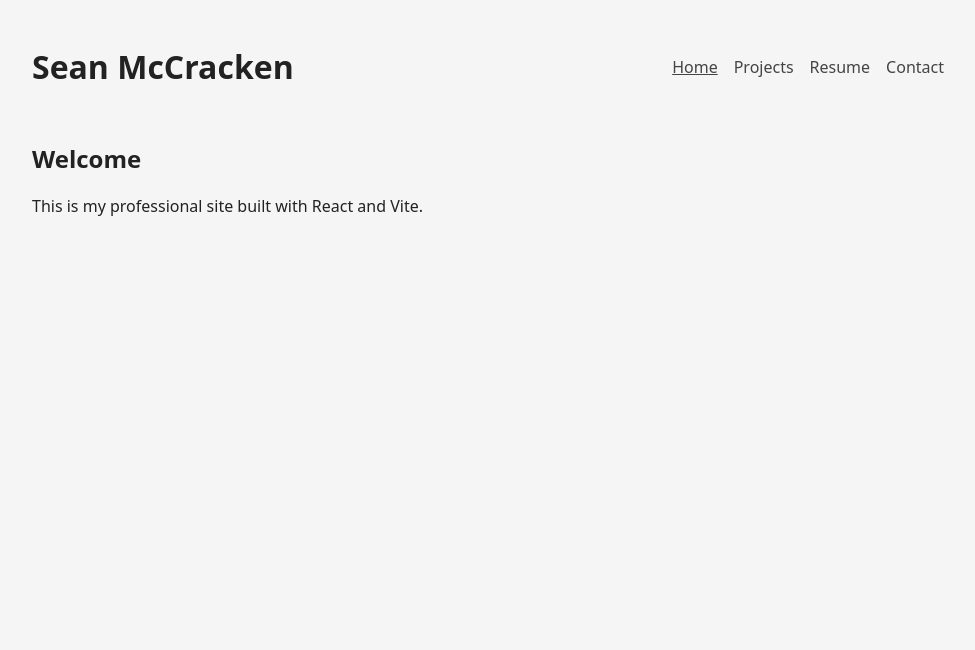
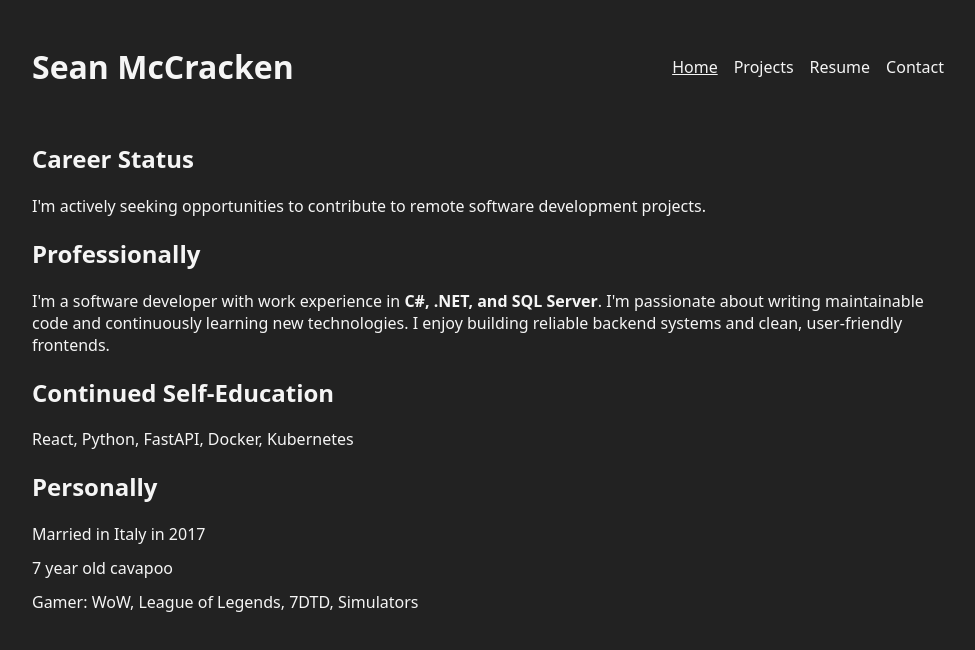
Before and after one commit to seanmccracken-dev/Website, a React (Vite) app: page / in a window 1280 px wide. Shown: the top 650 px of the page, without its empty margins (152-1127 px from the left). Built offline with nearby package versions, Linux system fonts and the light colour scheme.

Commit message:
home page & cleanup

```diff
--- a/src/index.css
+++ b/src/index.css
@@ -1,3 +1,21 @@
+/* ------------------------------
+   Colors
+--------------------------------*/
+:root {
+    /* Background */
+    --bg: #222;
+    /* Card colors */
+    --card: #f5f5f5;
+    --card-text: #1e1e1e;
+    --border: #2c2c2c;
+    /* Text */
+    --text: #f5f5f5;
+    --muted: #a0a0a0;
+    /* Accent */
+    --accent: #ffffff; /* for link hover / minimal accent */
+    --external: #0077b5;
+}
+
 * {
     box-sizing: border-box;
 }
@@ -5,8 +23,8 @@
 body {
     margin: 0;
     font-family: system-ui, -apple-system, BlinkMacSystemFont, 'Segoe UI', Roboto, Oxygen, Ubuntu, Cantarell, 'Open Sans', 'Helvetica Neue', sans-serif;
-    background-color: #f5f5f5;
-    color: #222;
+    background-color: var(--bg);
+    color: var(--text);
 }
 
 .container {
@@ -20,17 +38,19 @@ body {
     justify-content: space-between;
     align-items: center;
     margin-bottom: 2rem;
+    color: var(--text);
 }
 
 .header nav a {
     margin-left: 1rem;
     text-decoration: none;
-        color: #444;
+    color: var(--text);
     font-weight: 500;
 }
 
 .header nav a:hover {
     text-decoration: underline;
+    color: var(--accent)
 }
 
 .header nav a.active {
@@ -44,7 +64,8 @@ body {
 }
 
 .project-card {
-    background: white;
+    background: var(--card);
+    color: var(--card-text);
     padding: 1.25rem;
     border-radius: 6px;
     box-shadow: 0 2px 6px rgba(0, 0, 0, 0.08);
@@ -61,7 +82,7 @@ body {
 .project-card a {
     display: inline-block;
     margin-top: 0.5rem;
-        color: #2563eb;
+    color: var(--external);
     font-weight: 500;
     text-decoration: none;
 }
@@ -83,22 +104,33 @@ body {
 }
 
 .readme pre {
-        background: #f3f3f3;
+    background: var(-bg);
     padding: 1rem;
     overflow-x: auto;
     border-radius: 6px;
 }
 
 .readme code {
-        background: #eee;
+    background: var(--card);
     padding: 0.2rem 0.4rem;
     border-radius: 4px;
 }
 
 .readme a {
-        color: #2563eb;
+    color: var(--external);
 }
 
+.about-list {
+    list-style: none;
+    padding: 0;
+}
+
+.about-list li {
+    display: flex;
+    align-items: center;
+    gap: 0.75rem;
+    margin-bottom: 0.75rem;
+}
 
 .contact-list {
     list-style: none;
@@ -114,7 +146,6 @@ body {
 
 .contact-list svg {
     font-size: 1.2rem;
-        color: #555;
 }
 
 .contact-list a {
@@ -123,5 +154,5 @@ body {
 }
 
 .contact-list a:hover {
-            color: #0077b5;
+    color: var(--accent);
 }
--- a/src/pages/Contact.jsx
+++ b/src/pages/Contact.jsx
@@ -9,8 +9,6 @@ function Contact() {
 
     return (
         <main>
-            <h2>Contact</h2>
-
             <p>
                 I'm open to discussing software engineering opportunities,
                 collaborations, or interesting projects.
@@ -31,7 +29,7 @@ function Contact() {
                         target="_blank"
                         rel="noopener noreferrer"
                     >
-                        github.com/${GITHUB_USER}
+                        github.com/{GITHUB_USER}
                     </a>
                 </li>
 
@@ -42,7 +40,7 @@ function Contact() {
                         target="_blank"
                         rel="noopener noreferrer"
                     >
-                        linkedin.com/in/${LINKEDIN_USER}
+                        linkedin.com/in/{LINKEDIN_USER}
                     </a>
                 </li>
             </ul>
--- a/src/pages/Home.jsx
+++ b/src/pages/Home.jsx
@@ -1,12 +1,38 @@
+const learningSkills = [
+    "React",
+    "Python",
+    "FastAPI",
+    "Docker",
+    "Kubernetes"
+];
+
 function Home() {
+
     return (
 
-        <main>
-            <h2>Welcome</h2>
+        <div>
+            <h2>Career Status</h2>
             <p>
-                This is my professional site built with React and Vite.
+                I'm actively seeking opportunities to contribute to remote software development projects.
             </p>
-        </main>
+
+            <h2>Professionally</h2>
+            <p>
+                I'm a software developer with work experience in <strong>C#, .NET, and SQL Server</strong>.
+                I'm passionate about writing maintainable code and continuously learning new technologies.
+                I enjoy building reliable backend systems and clean, user-friendly frontends.
+            </p>
+
+            <h2>Continued Self-Education</h2>
+            <p>{learningSkills.join(", ")}</p>
+
+            <h2>Personally</h2>
+            <ul className="about-list">
+                <li>Married in Italy in 2017</li>
+                <li>7 year old cavapoo</li>
+                <li>Gamer: WoW, League of Legends, 7DTD, Simulators</li>
+            </ul>
+        </div>
 
     )
 }
--- a/src/pages/Projects.jsx
+++ b/src/pages/Projects.jsx
@@ -28,8 +28,6 @@ function Projects() {
 
     return (
         <main>
-            <h2>Projects</h2>
-
             <div className="projects">
                 {repos.map((repo) => (
                     <div key={repo.id} className="project-card">
```
Lines whose indentation alone changed are shown as unchanged.
